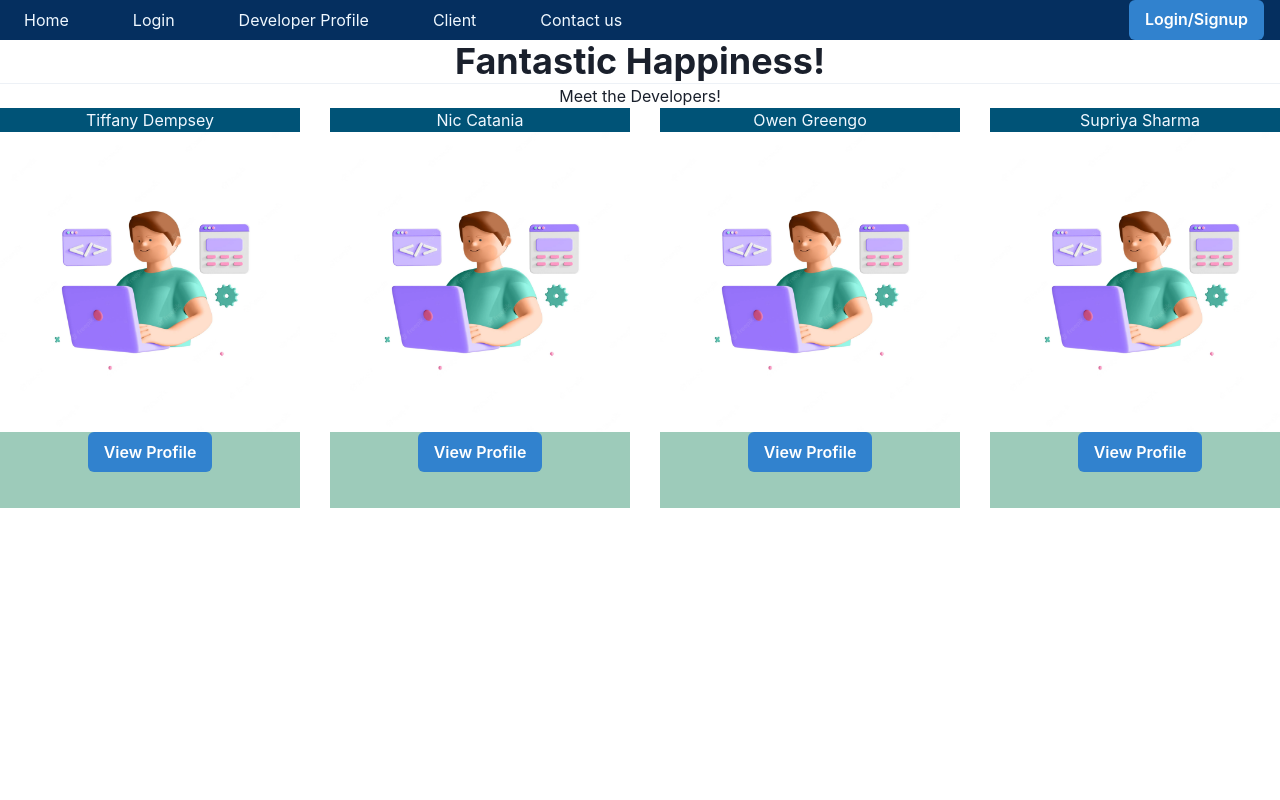
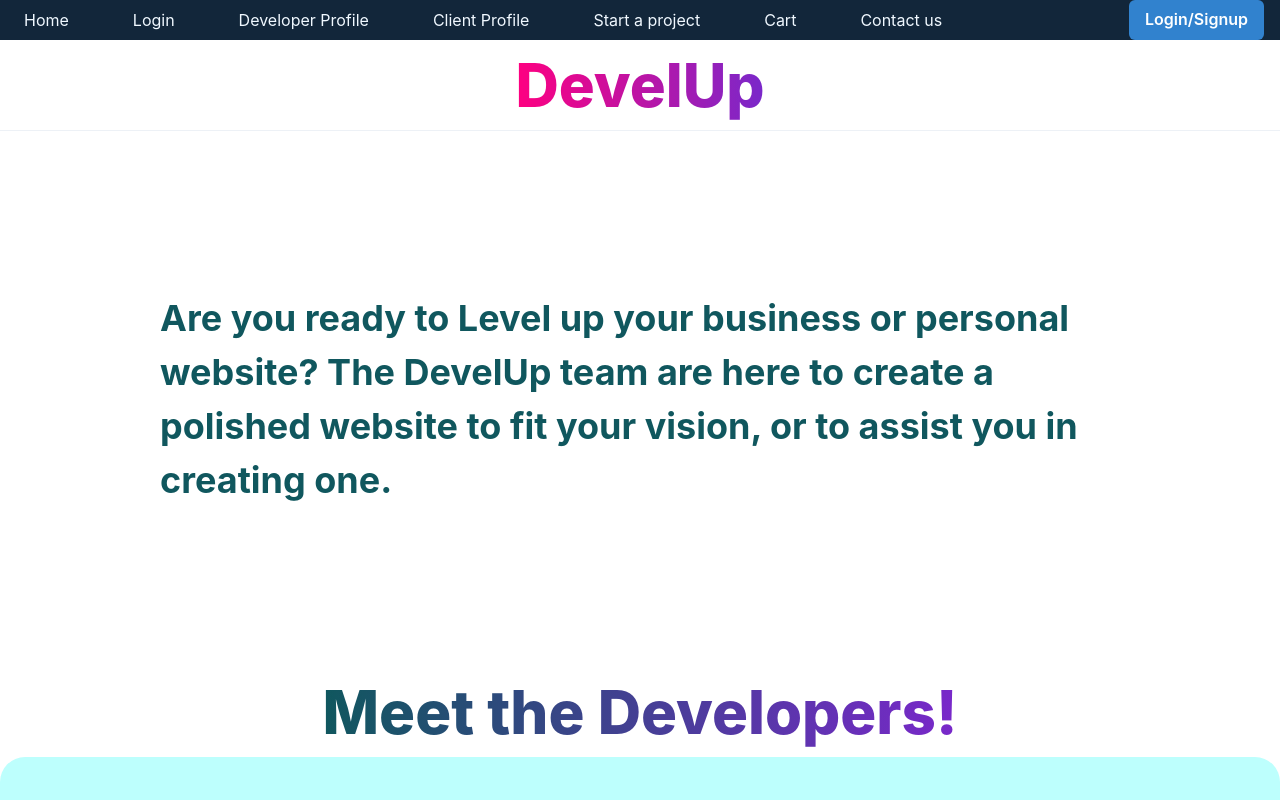
Before and after one commit to Niccatania/DevelUP, a React (Create React App) app in the folder client/: page / in a window 1280 px wide. Shown: the top 800 px of the page. Built offline with nearby package versions, Linux system fonts and the light colour scheme.

Commit message:
add landing styling

```diff
--- a/client/src/components/NavBar.js
+++ b/client/src/components/NavBar.js
@@ -23,21 +23,23 @@ const Navbar = () => {
         <div>
             <nav className="navBar">
             <ul className="listClass">
-                <li>
+                <li className="ind">
                 <Link to="/" >
                 Home</Link>
                 </li>
-                <li>
+                <li className="ind">
                 <Link to="/Login" >
                 Login</Link>
                 </li>
-                <li>
+                <li className="ind">
                 <Link to="/DevProfile" >
                 Developer Profile</Link>
                 </li>
-                <li>Client
+                <li className="ind">Client Profile
                 </li>
-                <li>Contact us</li>
+                <li className="ind" >Start a project</li>
+                <li className="ind">Cart</li>
+                <li className="ind">Contact us</li>
                 </ul>
 
                 <Box>
--- a/client/src/components/devCard.js
+++ b/client/src/components/devCard.js
@@ -3,6 +3,13 @@ import {
   Button,
   Box,
   Spacer,
+  Avatar,
+  WrapItem,
+  List,
+  ListItem,
+  ListIcon,
+
+
 } from "@chakra-ui/react";
 import "./index.css"
 // SimpleGrid is keeping our cards in the row and making them responsive
@@ -10,39 +17,48 @@ import { SimpleGrid } from '@chakra-ui/react'
 import { Link } from "react-router-dom";
 const devCard = (props) => {
   return (
-    <div>
+    <div className="rcorners1">
+     <Box >
       <SimpleGrid minChildWidth='120px' spacing='40px'>
 {/* Here we use a map to render our devCards with prop data provided in DevData */}
       {props.devData.map((dev) => {
         return (
           <div key={dev.id}>
             <div className="cardClass">
-            <Box bg="#9DCBBA" w="300px" h="400px">
-            <Box   color="aliceblue" bg="06A77D" w="300px" h="00px" border= 'px'>
-                    <Box bg="#005377" w="300px" h="300px">
+            <Box bg="#4EA699" w="300px" h="400px" borderRadius="25px">
+            <Box   color="aliceblue" bg="#7CFFC4" w="300px"  borderRadius="25px">
+                    <Box bg="#4EA699" w="300px" h="300px" borderRadius="25px">
                       <center>
                         <h1>{dev.name}</h1>
-                        <img
+                        {/* <img
                          borderRadius='full'
                          boxSize='10px'
                           alt="Developer profile"
                           src={`${process.env.PUBLIC_URL}${dev.image}`}
-                        />
+                        /> */}
+
+    <Avatar size='2xl' name='Developer' src={`${process.env.PUBLIC_URL}${dev.image}`} />
+
+
                         <Link to="/DevProfile" >
                         <Button colorScheme="blue" to="/devProfile/user">
                           View Profile
                         </Button>
                         </Link>
+
                       </center>
+
                     </Box>
                     </Box>
                     </Box>
                     </div>
                     <Spacer />
+
           </div>
         );
       })}
          </SimpleGrid>
+         </Box>
 </div>
   );
 };
--- a/client/src/components/devData.js
+++ b/client/src/components/devData.js
@@ -2,18 +2,22 @@ import React from "react";
 import DevCard from "./devCard";
 const devData = [
   {
+    devId: 1,
     name: "Tiffany Dempsey",
     image: "/assets/dev.webp",
   },
   {
+    devId:2,
     name: "Nic Catania",
-    image: "/assets/dev.webp",
+    image: "/assets/profile.jpeg",
   },
   {
+    devId:3,
     name: "Owen Greengo",
     image: "/assets/dev.webp",
   },
   {
+    devId:4,
     name: "Supriya Sharma",
     image: "/assets/dev.webp",
   },
--- a/client/src/components/index.css
+++ b/client/src/components/index.css
@@ -13,7 +13,8 @@ code {
 }
 
 .navBar{
-  background-color: #052f5f;
+  /* color: #10575e */
+  background-color: #12263a;
   display: flex;
 justify-content: space-between;
   gap: 2rem;
@@ -21,6 +22,7 @@ justify-content: space-between;
   margin: 0;
 }
 .listClass{
+
   display: inline;
   padding: 0.5rem;
   margin: 0;
@@ -34,9 +36,24 @@ justify-content: space-between;
   align-items: flex-end;
   justify-content: flex-end;
 }
+.ind:hover{
+
+  border-radius: 150px;
+     background-color: #9DCBBA;
+
+   }
 
 
   .cardClass:hover{
+ border-radius: 25px;
+
     background-color: #9DCBBA;
     transform:scale(1.02);
   }
+
+  .rcorners1 {
+    border-radius: 25px;
+    background: #bdfffd;
+    padding: 50px;
+    height: 500px;
+  }
--- /dev/null
+++ b/client/src/pages/clientProfile.js
@@ -0,0 +1,105 @@
+import React from "react";
+
+// import { useQuery } from "@apollo/client";
+// import { QUERY_USER } from "../utils/queries";
+
+// import { Link } from "react-router-dom";
+
+import {
+  Container,
+  Button,
+  ButtonGroup,
+  Center,
+  Heading,
+  Avatar,
+  Divider,
+  Thead,
+  Tbody,
+  Tr,
+  Th,
+  Td,
+  TableCaption,
+  TableContainer,
+  Spacer,
+  SimpleGrid,
+  Box
+} from "@chakra-ui/react";
+
+const Profile =(props) => {
+
+  return (
+    <div>
+      <Center>
+        <Avatar w="10rem" h="10rem" p="2%" m="3%">
+          {" "}
+          {/* {user.Username} */}
+        </Avatar>
+      </Center>
+      <Center>
+        <Heading mb="2rem">Your Projects</Heading>
+      </Center>
+      <Divider></Divider>
+      <Center>
+        <TableContainer w="80%">
+          <TableContainer variant="simple">
+            {/* Link button to Services Page */}
+            <TableCaption>
+              {" "}
+              <Button>Start New Project</Button>
+            </TableCaption>
+            <Thead>
+              <Tr>
+                <Th>Project Title</Th>
+                <Th>Status</Th>
+                <Th isNumeric>Cost</Th>
+                <Th> Paid Status</Th>
+                <Th>Developer(s)</Th>
+                <Th>Make Payment</Th>
+              </Tr>
+            </Thead>
+            <Tbody>
+              <Tr>
+                <Td>Site Title</Td>
+                <Td>Complete/ In progress</Td>
+                <Td isNumeric>$400.00</Td>
+                <Td>Not Paid</Td>
+                <Td>Tiffany, Supriya, Nic, Owen </Td>
+                {/* link to Cart */}
+                <Td>
+                  {" "}
+                  <Button>Make Payment</Button>
+                </Td>
+              </Tr>
+              <Tr>
+                <Td>Site Title</Td>
+                <Td>Complete/ In progress</Td>
+                <Td isNumeric>$400.00</Td>
+                <Td> Paid </Td>
+                <Td>Tiffany, Supriya, Nic, Owen </Td>
+                {/* link to Cart */}
+                <Td>
+                  {" "}
+                  <Button>Make Payment</Button>
+                </Td>
+              </Tr>
+              <Tr>
+                <Td>Site Title</Td>
+                <Td>Complete/ In progress</Td>
+                <Td isNumeric>$800.00</Td>
+                <Td> Not Paid</Td>
+                <Td>Tiffany, Supriya, Nic, Owen </Td>
+                {/* link to Cart */}
+                <Td>
+                  {" "}
+                  <Button>Make Payment</Button>
+                </Td>
+              </Tr>
+            </Tbody>
+          </TableContainer>
+        </TableContainer>
+      </Center>
+    </div>
+  );
+}
+
+export default Profile;
--- a/client/src/pages/devProfile.js
+++ b/client/src/pages/devProfile.js
@@ -1,39 +1,25 @@
-import React from 'react';
-import {
-  Flex,
-  Heading,
-  Input,
-  Button,
-  Box,
-  Spacer
-
-} from '@chakra-ui/react';
+import React from "react";
+import {Button, Box, Spacer, Avatar,} from "@chakra-ui/react";
 import { SimpleGrid } from '@chakra-ui/react'
-const DevProfile = (props) => {
-    return(
-
-    <div>
-      <h1>THis is DEV PROFILE!!!1</h1>
-      {/* <SimpleGrid minChildWidth='120px' spacing='40px'>
-      {props.devData.map((dev) => {
-        return (
-          <div key={dev.id}>
-                    <Box bg="gray.400" w="200px" h="200px">
-                      <center>
-                        <h1>{dev.name}</h1>
-                        <img
-                          alt="Developer profile"
-                          src={`${process.env.PUBLIC_URL}${dev.image}`}
-                        />
-                      </center>
+import { Link } from "react-router-dom";
+const devCard = (props) => {
+  return (
+    <div className="rcorners1">
+     <Box >
+      <SimpleGrid minChildWidth='120px' spacing='40px'>
+            <div className="cardClass">
+            <Box bg="#9DCBBA" w="300px" h="400px" borderRadius="25px">
+            <Box   color="aliceblue" bg="06A77D" w="300px"  borderRadius="25px">
+                    <Box bg="#005377" w="300px" h="300px" borderRadius="25px">
+                        <Avatar></Avatar>
                     </Box>
+                    </Box>
+                    </Box>
+                    </div>
                     <Spacer />
-          </div>
-        );
-      })}
-         </SimpleGrid> */}
+         </SimpleGrid>
+         </Box>
 </div>
   );
-};
-
-export default DevProfile;
+  };
+export default devCard;
--- a/client/src/pages/landing.js
+++ b/client/src/pages/landing.js
@@ -13,6 +13,7 @@ import {
   Heading,
   Avatar,
   Divider,
+  Text
 } from "@chakra-ui/react";
 
 import Login from "./login";
@@ -20,24 +21,44 @@ import DevCard from "../components/devCard";
 import DevData from "../components/devData"
 import Navbar from "../components/NavBar";
 import DevProfile from "./devProfile";
-
+import Profile from "./clientProfile";
 const Landing = () => {
   return (
     <div>
-
     <Center>
-       <Heading> Fantastic Happiness!</Heading>
+    <Text
+  bgGradient='linear(to-l, #7928CA, #FF0080)'
+  bgClip='text'
+  fontSize='6xl'
+  fontWeight='extrabold'
+>
+DevelUp
+</Text>
+       <Heading > </Heading>
      </Center>
-
-
-     <Divider orientation='horizontal' />
-     <div>
-     <Center>
-       {" "}
-       <h1 >Meet the Developers!</h1>
+     <Divider  orientation='horizontal' />
+     <div >
+      {/* <Profile /> */}
+      <Box m={"10rem"}>
+        <Text
+        color='#10575e'
+         fontSize='4xl'
+         fontWeight='bold'
+         >
+        Are you ready to Level up your business or personal website? The DevelUp team are here to create a polished website to fit your vision, or to assist you in creating one.
+        </Text>
+      </Box>
+     <Center >
+     <Text
+  bgGradient='linear(to-l, #7928CA, #10575e)'
+  bgClip='text'
+  fontSize='6xl'
+  fontWeight='extrabold'
+>
+  Meet the Developers!
+</Text>
      </Center>
      </div>
-
     <div>
      < DevData />
     </div>
```
Also changed, not shown: client/public/assets/profile.jpeg (added).
